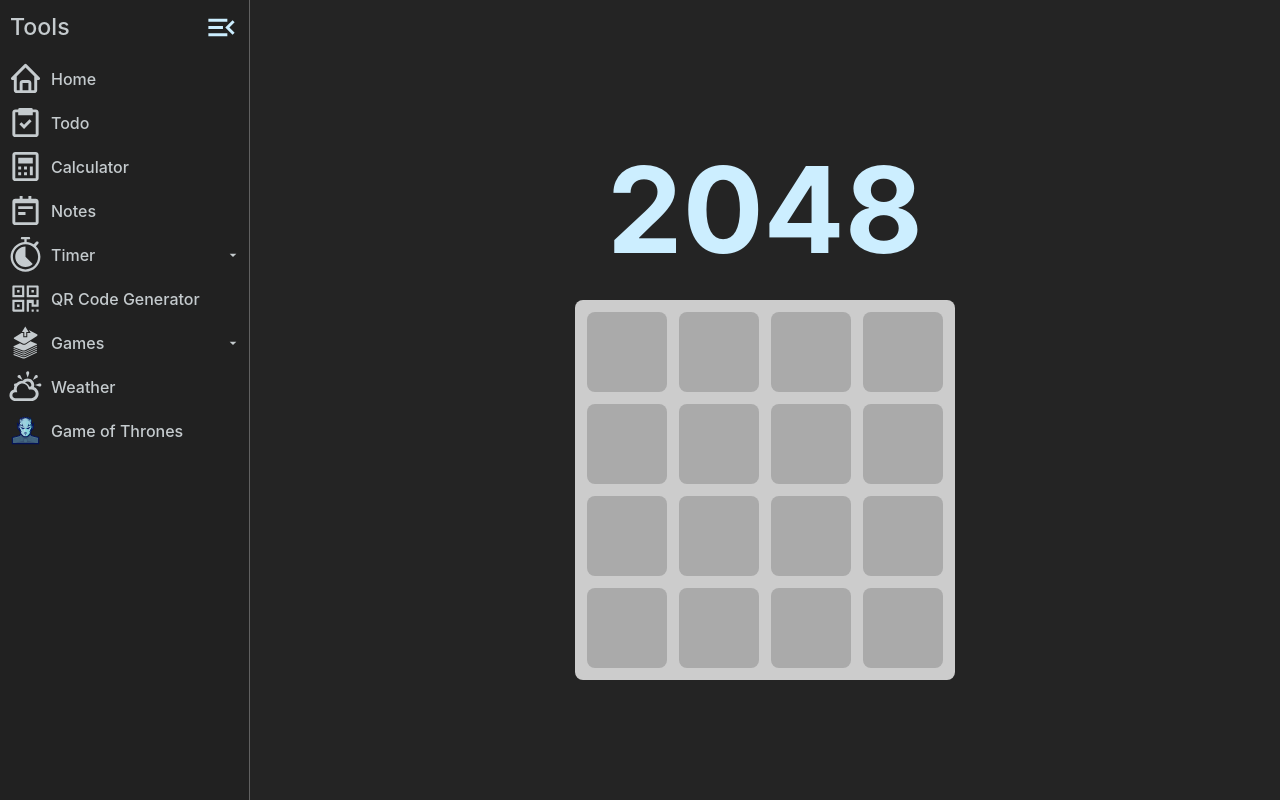
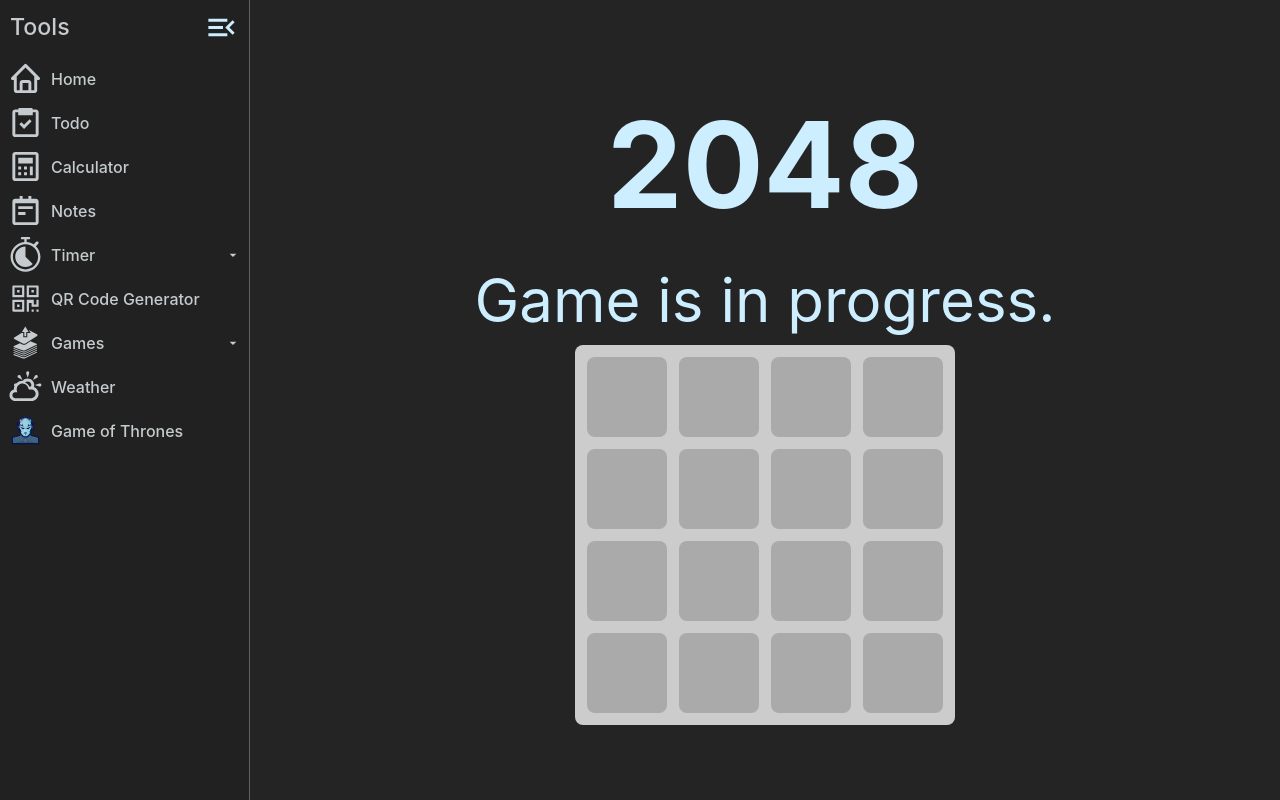
Before and after one commit to rerlache/react-tools, a React (Vite) app: page /games/2048 in a window 1280 px wide. Built offline with nearby package versions, Linux system fonts and the light colour scheme.

Commit message:
added in progress info

```diff
--- a/src/features/games/2048/2048.jsx
+++ b/src/features/games/2048/2048.jsx
@@ -7,6 +7,7 @@ export default function Game2048() {
   return (
     <div className={`${Style['game2048-container']}`}>
       <h1>2048</h1>
+      <div>Game is in progress.</div>
       <Board />
     </div>
   );
```
